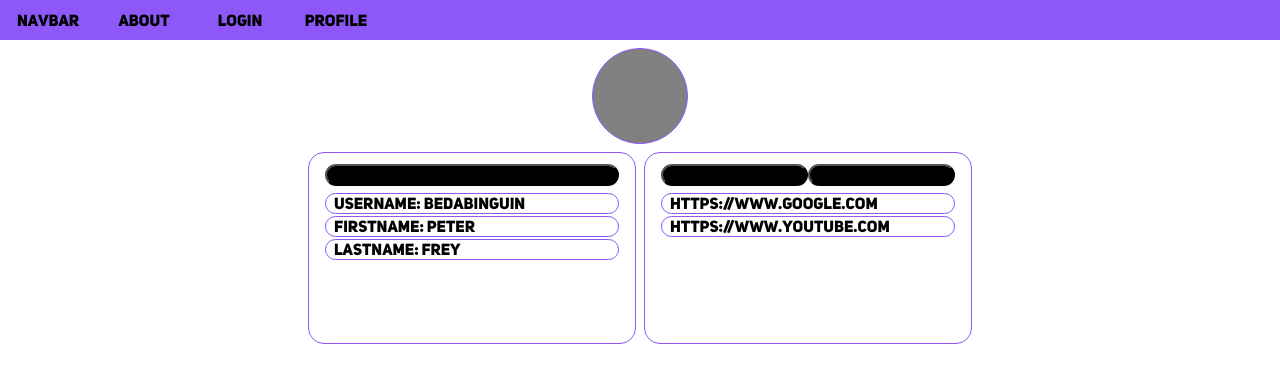
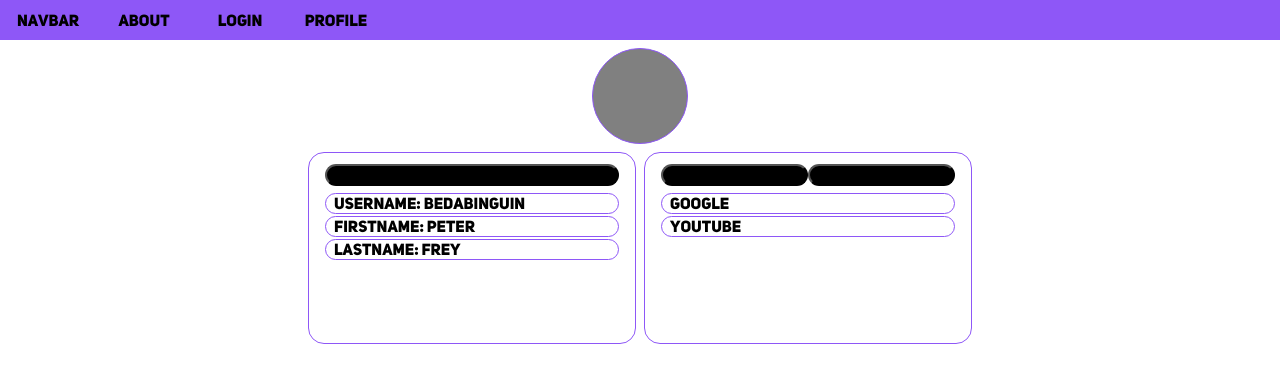
Before and after one commit to Elias-Traunbauer/school_collab, a Next.js app: page /profile in a window 1280 px wide. Shown: the top 382 px of the page. Built offline with nearby package versions, Linux system fonts and the light colour scheme; no server answers.

Commit message:
display links as words instead of urls

```diff
--- a/pages/profile.js
+++ b/pages/profile.js
@@ -71,19 +71,21 @@ export default function Profile() {
         //backend
       }
 
-        /*{ linkDeleted ? <button className={styles.cancelbutton} onClick={(e) => deleteAccount(e, links.indexOf(link))}/> : null } */
-
       function printLinks(){
             return links.map((link) => {
                 if(link != null)
                     return <div className={styles.Link}>
-                                <Link key={link} href={link} rel="noopener noreferrer" target="_blank">{link}</Link>
+                                <Link key={link} href={link} rel="noopener noreferrer" target="_blank">{cutLink(link)}</Link>
                                 { linkDeleted ? <button className={styles.cancelbutton} onClick={(e) => {
                                     deleteAccount(e, links.indexOf(link));
                                     links == [] ? setLinkDeleted(false) : null;}}/>
                                     : null }
                             </div>
             })
+      }
+
+      function cutLink(link){
+        return link.split("/")[2].split(".")[1];
       }
 
       function deleteAccount(e, key){
@@ -94,8 +96,8 @@ export default function Profile() {
             if(i != key)
             tmpList.push(links[i]);
         }
+
         setLinks(tmpList);
-
       }
 
 
@@ -155,7 +157,9 @@ export default function Profile() {
                                 <button onClick={() => addAccountOnClick(newAccount)}>add</button>
                                 <button onClick={(e) => stopAddAccountOnClick(e)}>cancel</button></div> : null}
 
-                            {linkDeleted ? <div className={styles.submit}><button className={styles.button} onClick={(e) => submitDeleteOnClick(e)}>submit</button></div> : null}
+                            <div className={styles.submit}>
+                                {linkDeleted ? <button className={styles.button} onClick={(e) => submitDeleteOnClick(e)}>submit</button>: null}
+                            </div>
                         </form>
                     </div>
                     {passwordChange ? <Wizard callback={callback} containerWidth={5} contentData={contentData} title='Change password'/> : null}
```
